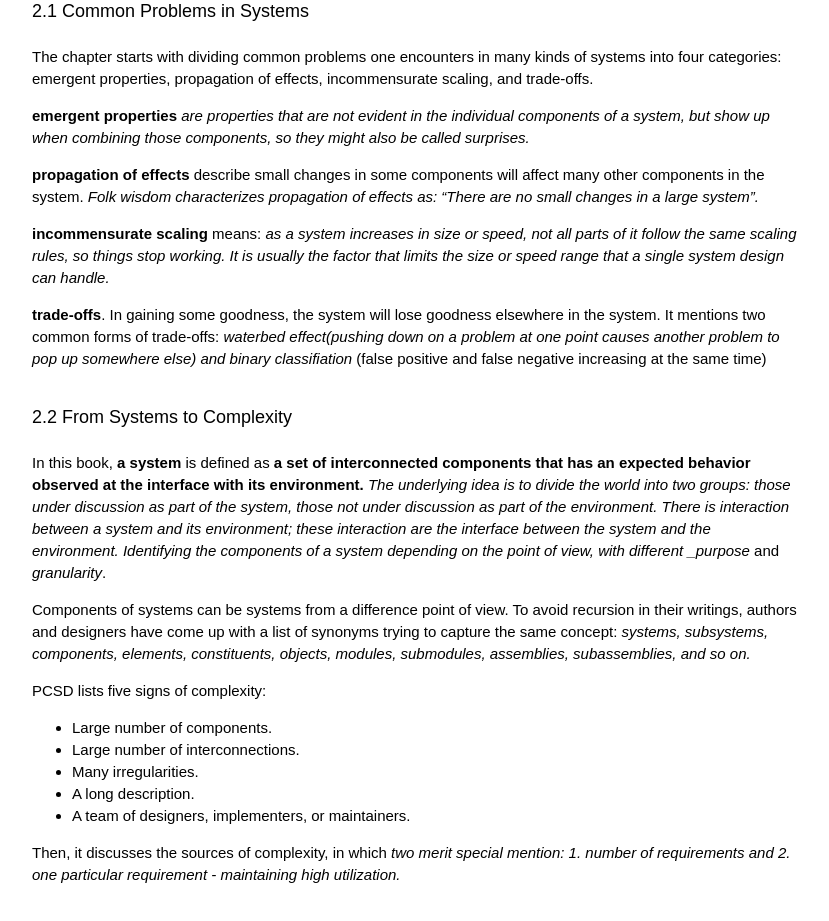
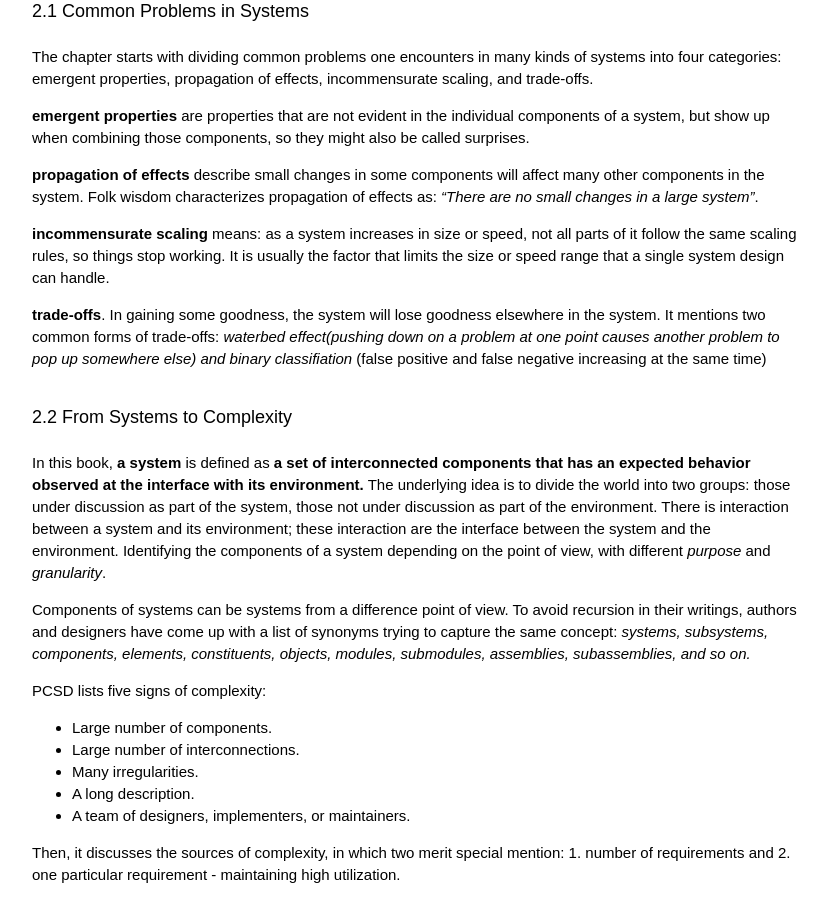
Before and after one commit to wengshiwei/wengshiwei.github.io, a Jekyll site: the page built from _posts/2018-04/2018-04-24-Recap-Software-Complexity-2-PCSD.md, in a window 1280 px wide and 1400 px high. Shown: the part 476-1397 px from the top of the window, without its empty margins (224-1053 px from the left). Built offline with Jekyll 4.4.1, drawn with Linux system fonts in a browser that asks for light colours; comment, search, counter and statistics services are not loaded.

```diff
--- a/_posts/2018-04/2018-04-24-Recap-Software-Complexity-2-PCSD.md
+++ b/_posts/2018-04/2018-04-24-Recap-Software-Complexity-2-PCSD.md
@@ -21,17 +21,17 @@ _Chapter 1 Systems_ is the underlie concepts and guideline of the whole book. It
 
 The chapter starts with dividing common problems one encounters in many kinds of systems into four categories: emergent properties, propagation of effects, incommensurate scaling, and trade-offs.
 
-**emergent properties** _are properties that are not evident in the individual components of a system, but show up when combining those components, so they might also be called surprises._
+**emergent properties** are properties that are not evident in the individual components of a system, but show up when combining those components, so they might also be called surprises.
 
-**propagation of effects** describe small changes in some components will affect many other components in the system. _Folk wisdom characterizes propagation of effects as: “There are no small changes in a large system”._
+**propagation of effects** describe small changes in some components will affect many other components in the system. Folk wisdom characterizes propagation of effects as: _“There are no small changes in a large system”_.
 
-**incommensurate scaling** means: _as a system increases in size or speed, not all parts of it follow the same scaling rules, so things stop working. It is usually the factor that limits the size or speed range that a single system design can handle._
+**incommensurate scaling** means: as a system increases in size or speed, not all parts of it follow the same scaling rules, so things stop working. It is usually the factor that limits the size or speed range that a single system design can handle.
 
 **trade-offs**. In gaining some goodness, the system will lose goodness elsewhere in the system. It mentions two common forms of trade-offs: _waterbed effect(pushing down on a problem at one point causes another problem to pop up somewhere else) and binary classifiation_ (false positive and false negative increasing at the same time)
 
 ## 2.2 From Systems to Complexity
 
-In this book, **a system** is defined as **a set of interconnected components that has an expected behavior observed at the interface with its environment.** _The underlying idea is to divide the world into two groups: those under discussion as part of the system, those not under discussion as part of the environment. There is interaction between a system and its environment; these interaction are the interface between the system and the environment. Identifying the components of a system depending on the point of view, with different _purpose_ and _granularity_.
+In this book, **a system** is defined as **a set of interconnected components that has an expected behavior observed at the interface with its environment.** The underlying idea is to divide the world into two groups: those under discussion as part of the system, those not under discussion as part of the environment. There is interaction between a system and its environment; these interaction are the interface between the system and the environment. Identifying the components of a system depending on the point of view, with different _purpose_ and _granularity_.
 
 Components of systems can be systems from a difference point of view. To avoid recursion in their writings, authors and designers have come up with a list of synonyms trying to capture the same concept: _systems, subsystems, components, elements, constituents, objects, modules, submodules, assemblies, subassemblies, and so on._
 
@@ -43,17 +43,17 @@ PCSD lists five signs of complexity:
 - A long description.
 - A team of designers, implementers, or maintainers.
 
-Then, it discusses the sources of complexity, in which _two merit special mention: 1. number of requirements and 2. one particular requirement - maintaining high utilization._
+Then, it discusses the sources of complexity, in which two merit special mention: 1. number of requirements and 2. one particular requirement - maintaining high utilization.
 
 ## 2.3 Complexity
 
 ## 2.3.1 Sources of Complexity - Number of Requirements
 
-_A primary source of complexity is just the list of requirements for a system. Each requirement, viewed by itself, may seem straightforward. Any particular requirement may even appear to add only easily tolerable complexity to an existing list of requirements. The problem is that the accumulation of many requirements adds not only their individual complexities but also complexities from their interactions. This interaction complexity arises from pressure for generality and exceptions that add complications, and it is made worse by change in individual requirements over time._
+A primary source of complexity is just the list of requirements for a system. Each requirement, viewed by itself, may seem straightforward. Any particular requirement may even appear to add only easily tolerable complexity to an existing list of requirements. The problem is that the accumulation of many requirements adds not only their individual complexities but also complexities from their interactions. This interaction complexity arises from pressure for generality and exceptions that add complications, and it is made worse by change in individual requirements over time.
 
-_Meeting many requirements with a single design is sometimes expressed as a need for **generality**. Generality may be loosely defined as “applying to a variety of circumstances.” Unfortunately, generality contributes to complexity, so it comes with a tradeoff, and the designer must use good judgment to decide how much of the generality is actually wanted._
+Meeting many requirements with a single design is sometimes expressed as a need for **generality**. Generality may be loosely defined as “applying to a variety of circumstances.” Unfortunately, generality contributes to complexity, so it comes with a tradeoff, and the designer must use good judgment to decide how much of the generality is actually wanted.
 
-_Finally, a major source of complexity is that requirements change._
+Finally, a major source of complexity is that requirements change.
 
 ## 2.3.2 Sources of Complexity - Maintaining High Utilization
 
```
